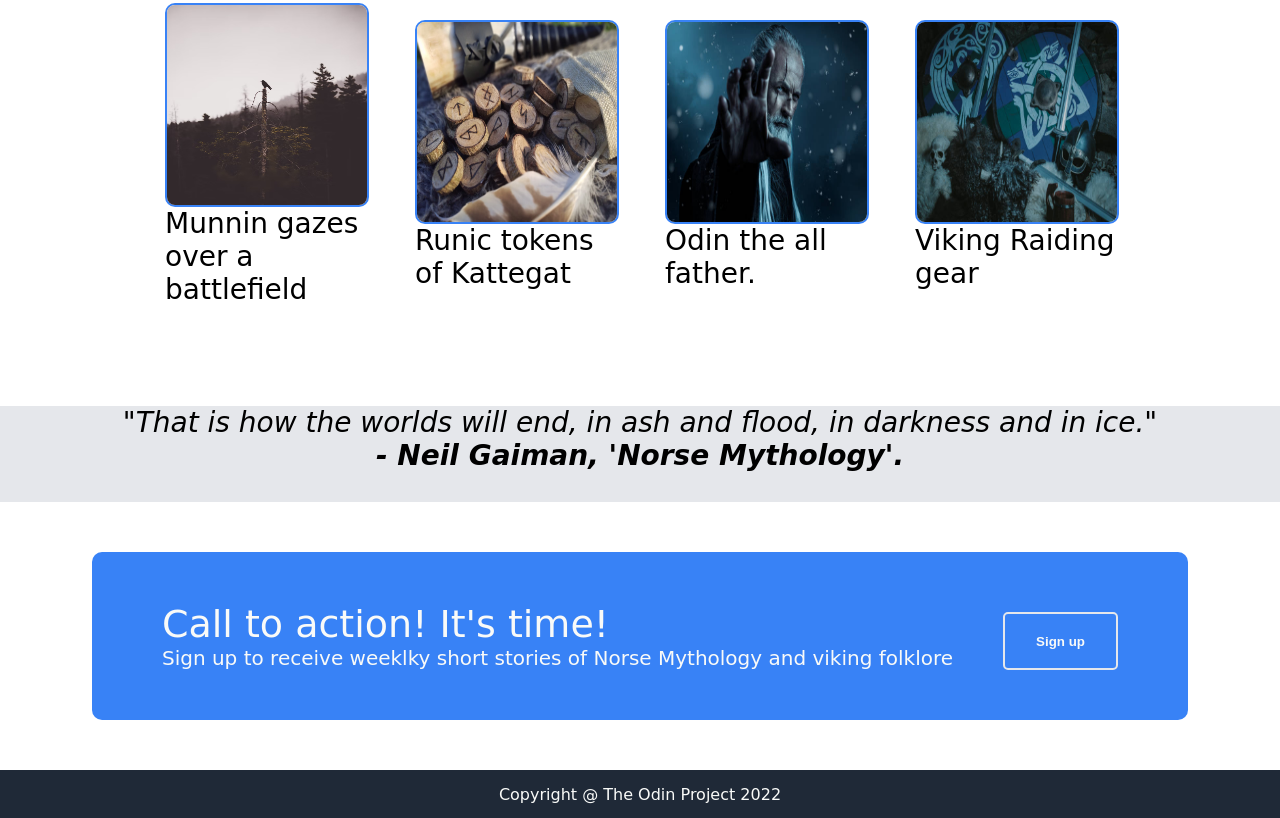
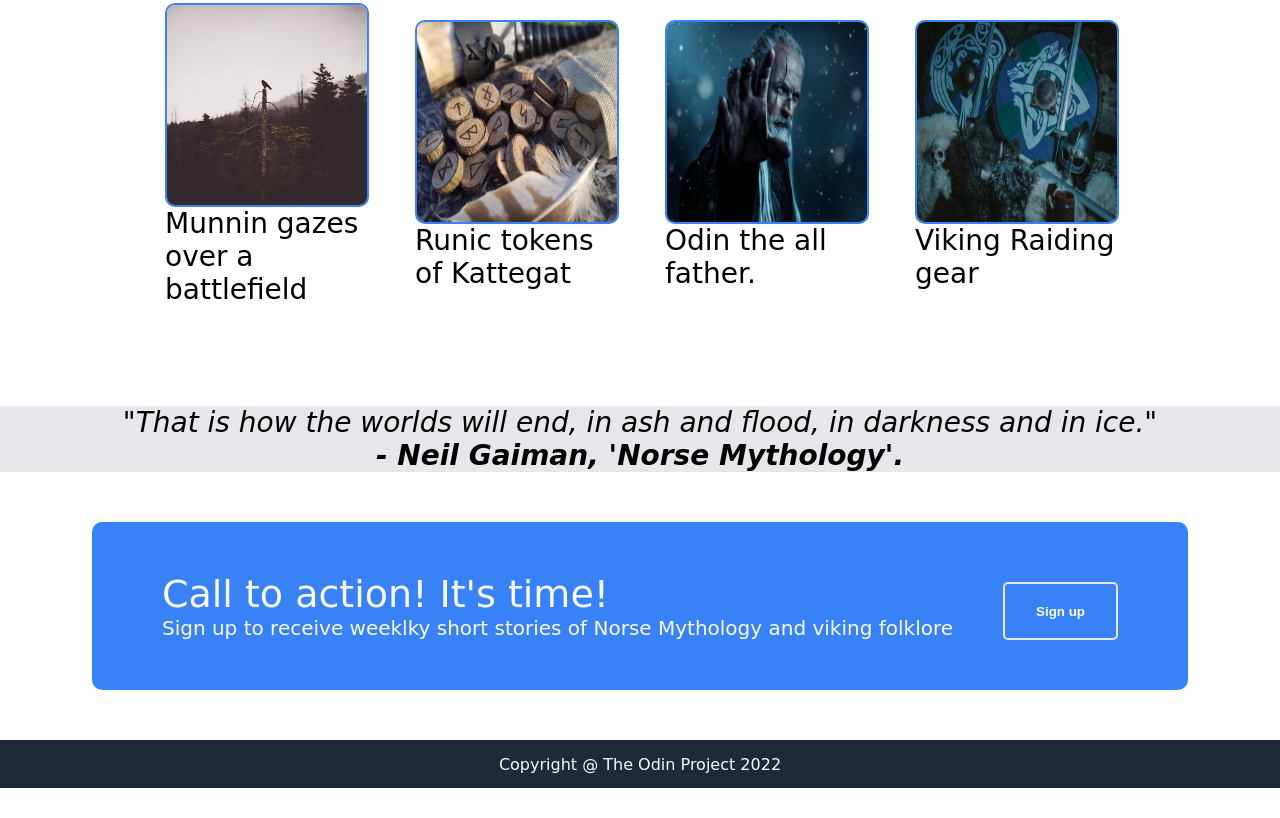
Before and after one commit to Dstnvidrn/viking-landing-page, a plain HTML site: page index.html in a window 1280 px wide. Shown: the part 612-1430 px from the top of the page. After the commit the page ends 1400 px from the top, so only its background shows below. Drawn offline with Linux system fonts and the light colour scheme; a web font is replaced by a local one.

Commit message:
Edit css for flexbox issue

```diff
--- a/index.css
+++ b/index.css
@@ -89,6 +89,7 @@ ul {
   display: flex;
   flex-direction: column;
   align-items: center;
+
 }
 .info-heading{
   font-size: 48px;
@@ -117,11 +118,12 @@ ul {
 
   display: flex;
   background-color: #e5e7eb;
+  font-weight: lighter;
   justify-content: center;
   font-style: italic;
   align-items: center;
   flex-direction: column;
-  padding-bottom: 30px;
+  padding-bottom: 0 200px;
 
 }
 
@@ -151,7 +153,11 @@ ul {
 .blue-box-text{
   font-size:20px;
 }
-
+/* .footer-container{
+  display: flex;
+  flex-direction: column;
+  justify-content: flex-end;
+} */
 .footer{
 
   display: flex;
--- a/index.html
+++ b/index.html
@@ -80,9 +80,13 @@
 
         </div>
       </div>
+      <div class="footer-container">
         <div class="footer">
           Copyright @ The Odin Project 2022
         </div>
+
+      </div>
+
     </div>
     </body>
 </html>
```
Lines whose indentation alone changed are shown as unchanged.
